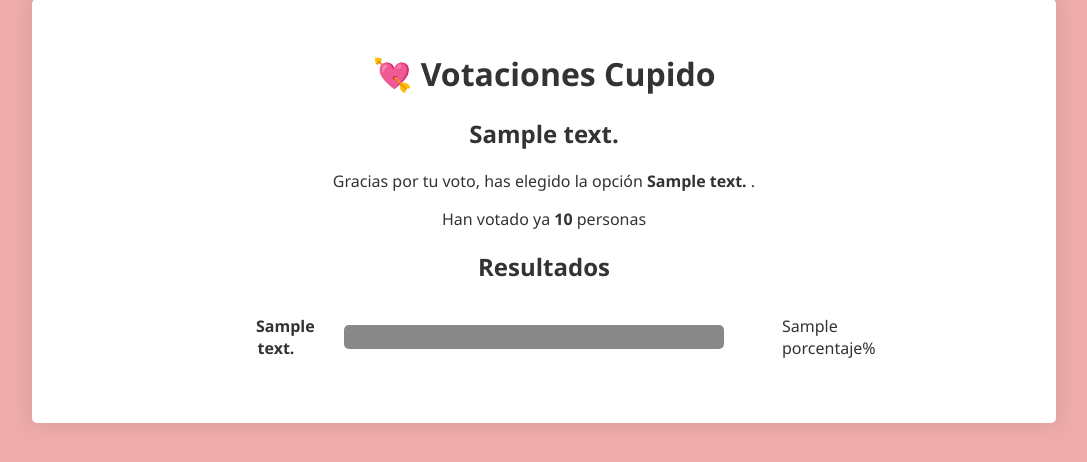
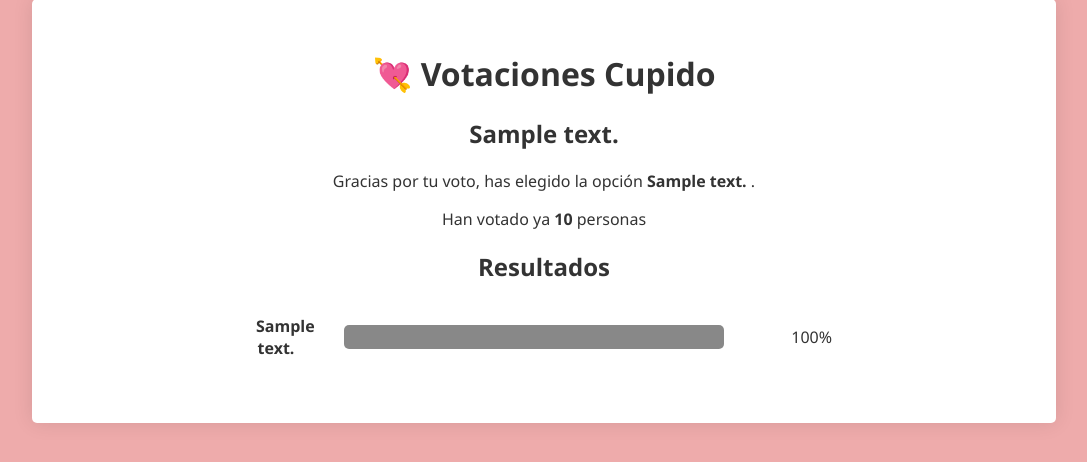
Before and after one commit to JPalos21/votaciones_cupido, a Flask app: template templates/index.html in a window 1280 px wide. Shown: the part 41-503 px from the top of the page, without its empty margins (96-1183 px from the left). Run offline with Flask 3, Linux system fonts and the light colour scheme; tables that the repository leaves empty hold one stand-in row (values such as "Sample post"); the template is opened without the code that fills it: values that come from a table or form of the project are taken from there, most other values are stand-ins (such as "Sample title", 1, 10 or a date in 2020).

Commit message:
sin recargar pagina

```diff
--- a/templates/index.html
+++ b/templates/index.html
@@ -49,7 +49,9 @@
         background: {{ color }}"
             ></div>
           </div>
-          <div class="porcentaje">{{ porcentajes[opcion.id] }}%</div>
+          <div class="porcentaje" id="porcentaje-{{ opcion.id }}">
+            {{ porcentajes[opcion.id] }}%
+          </div>
         </div>
         {% endfor %}
       </div>
@@ -61,9 +63,16 @@
           .then((response) => response.json())
           .then((data) => {
             for (const [id, porcentaje] of Object.entries(data.porcentajes)) {
-                const elem = document.getElementById("porcentaje-" + id);
-                if (elem) {
-                  elem.textContent = porcentaje + "%";
+              // Actualizar el ancho de la barra
+              const barra = document.getElementById("barra-" + id);
+              if (barra) {
+                barra.style.width = porcentaje + "%";
+              }
+
+              // Actualizar el número de porcentaje visible
+              const texto = document.getElementById("porcentaje-" + id);
+              if (texto) {
+                texto.textContent = porcentaje + "%";
               }
             }
           })
@@ -73,7 +82,7 @@
       }
 
       setInterval(actualizarResultados, 5000); // cada 5 segundos
-        window.onload = actualizarResultados; // actualizar al cargar la página
+      window.onload = actualizarResultados;
     </script>
   </body>
 </html>
```
Lines whose indentation alone changed are shown as unchanged.
